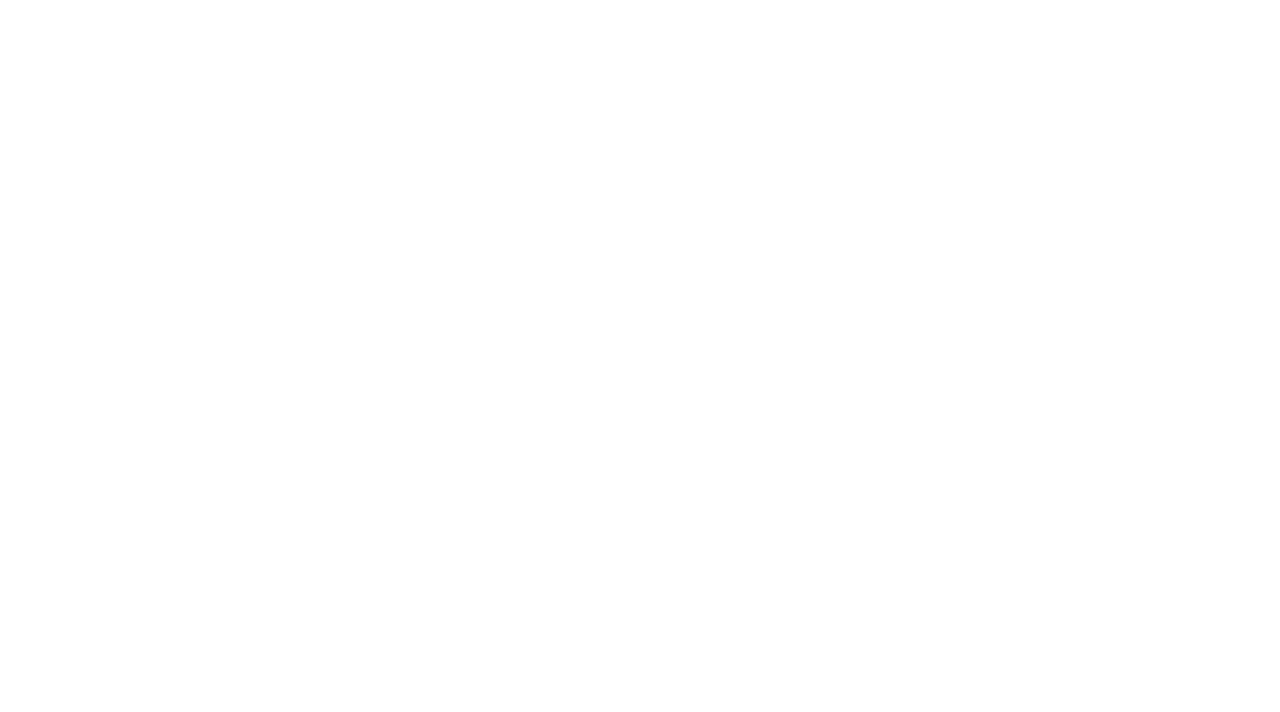
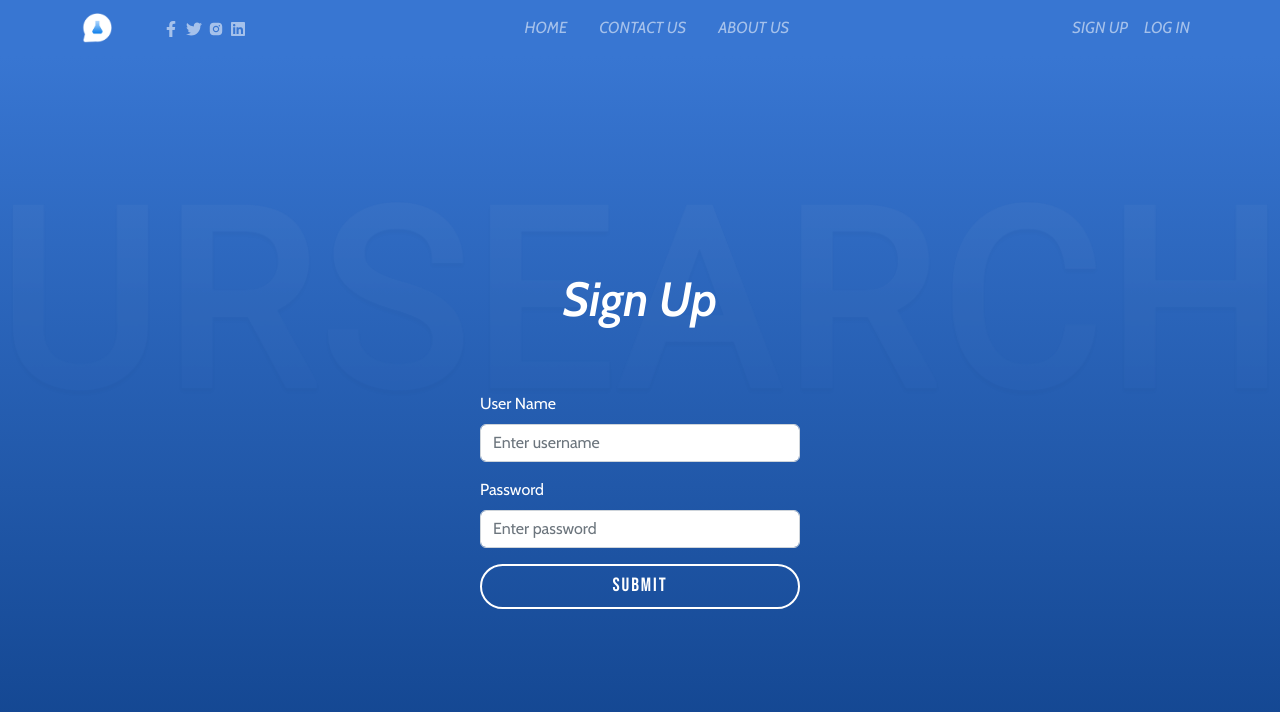
Before and after one commit to sweMojtaba/urSearchFrontEnd, a React (Create React App) app: page /auth/signup/1 in a window 1280 px wide. Before the commit this address had no page. Shown: the top 712 px of the page. Built offline with nearby package versions, Linux system fonts and the light colour scheme.

Commit message:
auth done for now

```diff
--- /dev/null
+++ b/src/components/auth/p2/Login.jsx
@@ -0,0 +1,75 @@
+import React, { useContext, useState } from "react";
+import RoleWrapper from "./RoleWrapper";
+import UserContext from "../../structural/UserContext";
+import { useNavigate } from "react-router-dom";
+import RoleContext from "./RoleContext";
+import fakeLogin from "./fakeLogin";
+import { Button, Container, Form } from "react-bootstrap";
+
+function Login() {
+    const [username, setUsername] = useState("");
+    const [password, setPassword] = useState("");
+
+    const [userState, setUserState] = useContext(UserContext);
+    const [role, setRole] = useContext(RoleContext);
+
+    const navigate = useNavigate();
+
+    const handleUsernameChange = (event) => {
+        setUsername(event.target.value);
+    }
+    const handlePasswordChange = (event) => {
+        setPassword(event.target.value);
+    }
+
+    const handleSubmit = (event) => {
+        event.preventDefault();
+        if (username === "" || password === "") {
+            alert("You must provide both a username and password!");
+        } else {
+            // To-do: change fakeSignup to realSignup
+            fakeLogin(username, password, role).then((res) => {
+                if (res.status === 404) {
+                    alert("Incorrect username!");
+                } else if (res.status === 401) {
+                    alert("Incorrect password!");
+                } else if (res.status === 200) {
+                    if (role === "individual") {
+                        setUserState(1);
+                    } else if (role === "lab") {
+                        setUserState(2);
+                    }
+                    alert("Successfully logged in!");
+                    navigate("/"); // To-do
+                }
+                return res.json();
+            }).then((data) => {
+                console.log(data);
+            }).catch((error) => {
+                console.log(error);
+            })
+        }
+    }
+
+    // To-do: styling
+    return <RoleWrapper>
+        <Container className="sparse-content">
+            <h1>Login</h1>
+            <Form>
+                <Form.Group className="mb-3">
+                    <Form.Label>User Name</Form.Label>
+                    <Form.Control type="text" placeholder="Enter username" value={username} onChange={handleUsernameChange} />
+                </Form.Group>
+                <Form.Group className="mb-3" controlId="formBasicPassword">
+                    <Form.Label>Password</Form.Label>
+                    <Form.Control type="password" placeholder="Enter password" value={password} onChange={handlePasswordChange} />
+                </Form.Group>
+                <Button variant="primary" type="submit" onClick={handleSubmit}>
+                    Submit
+                </Button>
+            </Form>
+        </Container>
+    </RoleWrapper>
+}
+
+export default Login;
--- /dev/null
+++ b/src/components/auth/p2/RoleContext.jsx
@@ -0,0 +1,5 @@
+import { createContext } from "react";
+
+const RoleContext = createContext("");
+
+export default RoleContext;
--- /dev/null
+++ b/src/components/auth/p2/RoleWrapper.jsx
@@ -0,0 +1,18 @@
+import React, { useEffect, useState } from "react";
+import { useParams } from "react-router-dom";
+import RoleContext from "./RoleContext";
+
+function RoleWrapper(props) {
+    const params = useParams(); // {role: xxx}
+    const [role, setRole] = useState(params.role);
+    useEffect(() => {
+        setRole(params.role);
+        console.log("role:", params.role);
+    }, [params.role]);
+
+    return <RoleContext.Provider value={[role, setRole]}>
+        {props.children}
+    </RoleContext.Provider>
+}
+
+export default RoleWrapper;
--- /dev/null
+++ b/src/components/auth/p2/Signup.jsx
@@ -0,0 +1,72 @@
+import React, { useContext, useState } from "react";
+import RoleWrapper from "./RoleWrapper";
+import UserContext from "../../structural/UserContext";
+import { useNavigate } from "react-router-dom";
+import RoleContext from "./RoleContext";
+import fakeSignup from "./fakeSignup";
+import { Button, Container, Form } from "react-bootstrap";
+
+function Signup() {
+    const [username, setUsername] = useState("");
+    const [password, setPassword] = useState("");
+    const [userState, setUserState] = useContext(UserContext);
+    const [role, setRole] = useContext(RoleContext);
+
+    const navigate = useNavigate();
+
+    const handleUsernameChange = (event) => {
+        setUsername(event.target.value);
+    }
+    const handlePasswordChange = (event) => {
+        setPassword(event.target.value);
+    }
+
+    const handleSubmit = (event) => {
+        event.preventDefault();
+        if (username === "" || password === "") {
+            alert("You must provide both a username and password!");
+        } else {
+            // To-do: change fakeSignup to realSignup
+            fakeSignup(username, password, role).then((res) => {
+                if (res.status === 409) {
+                    alert("That username has already been taken!");
+                } else if (res.status === 200) {
+                    alert("Successfully registered!");
+                    if (role === "individual") {
+                        setUserState(1);
+                    } else if (role === "lab") {
+                        setUserState(2);
+                    }
+                    navigate("/"); // To-do
+                }
+                return res.json();
+            }).then((data) => {
+                console.log(data);
+            }).catch((error) => {
+                console.log(error);
+            })
+        }
+    }
+
+    // To-do: styling
+    return <RoleWrapper>
+        <Container className="sparse-content">
+            <h1>Sign Up</h1>
+            <Form>
+                <Form.Group className="mb-3">
+                    <Form.Label>User Name</Form.Label>
+                    <Form.Control type="text" placeholder="Enter username" value={username} onChange={handleUsernameChange} />
+                </Form.Group>
+                <Form.Group className="mb-3" controlId="formBasicPassword">
+                    <Form.Label>Password</Form.Label>
+                    <Form.Control type="password" placeholder="Enter password" value={password} onChange={handlePasswordChange} />
+                </Form.Group>
+                <Button variant="primary" type="submit" onClick={handleSubmit}>
+                    Submit
+                </Button>
+            </Form>
+        </Container>
+    </RoleWrapper>
+}
+
+export default Signup;
--- /dev/null
+++ b/src/components/auth/p2/fakeLogin.js
@@ -0,0 +1,18 @@
+async function fakeLogin(username, password, role) {
+    console.log("Faking login by sending request to badger chat...")
+    const res = await fetch("https://cs571.org/s23/hw6/api/login", {
+        method: "POST",
+        credentials: "include",
+        headers: {
+            "X-CS571-ID": "bid_30e5ed25e99b26f8f91c",
+            "Content-Type": "application/json"
+        },
+        body: JSON.stringify({
+            "username": username,
+            "password": password
+        })
+    })
+    return res;
+}
+
+export default fakeLogin;
--- /dev/null
+++ b/src/components/auth/p2/fakeSignup.js
@@ -0,0 +1,18 @@
+async function fakeSignup(username, password, role) {
+    console.log("Faking signup by sending request to badger chat...")
+    const res = await fetch("https://www.cs571.org/s23/hw6/api/register", {
+        method: "POST",
+        credentials: "include",
+        headers: {
+            "X-CS571-ID": "bid_30e5ed25e99b26f8f91c",
+            "Content-Type": "application/json"
+        },
+        body: JSON.stringify({
+            "username": username,
+            "password": password
+        })
+    })
+    return res;
+}
+
+export default fakeSignup;
--- a/src/components/structural/InterfaceSwitch.jsx
+++ b/src/components/structural/InterfaceSwitch.jsx
@@ -8,6 +8,8 @@ import About from '../welcome/About';
 import AuthLayout from '../auth/Layout';
 import Signup from '../auth/p1/Signup';
 import Login from '../auth/p1/Login';
+import SignupRole from '../auth/p2/Signup';
+import LoginRole from '../auth/p2/Login';
 
 function InterfaceSwitch() {
     const [userState, setUserState] = useState(0);
@@ -19,27 +21,28 @@ function InterfaceSwitch() {
             setUserState(parseInt(userStateStored));
         }
     }, [])
+    useEffect(() => {
+        localStorage.setItem("userState", userState);
+    }, [userState])
     return <UserContext.Provider value={[userState, setUserState]}>
         <BrowserRouter>
             <Routes>
                 <Route path="/" element={<WelcomeLayout />} >
                     <Route index element={<Slides />} />
                 </Route>
-                <Route path="/welcome" element={<WelcomeLayout />} >
+                <Route path="welcome" element={<WelcomeLayout />} >
                     <Route index element={<Slides />} />
-                    <Route path="/welcome/contact" element={<Contact />} />
-                    <Route path="/welcome/about" element={<About />} />
+                    <Route path="contact" element={<Contact />} />
+                    <Route path="about" element={<About />} />
                 </Route>
-                <Route path="/auth" element={<AuthLayout />}>
-                    <Route path="/auth/signup">
+                <Route path="auth" element={<AuthLayout />}>
+                    <Route path="signup">
                         <Route index element={<Signup />} />
-                        <Route path='/auth/signup/individual' element/>
-                        <Route path='/auth/signup/lab' element/>
+                        <Route path=':role' element={<SignupRole />} />
                     </Route>
-                    <Route path="/auth/login">
+                    <Route path="login">
                         <Route index element={<Login />} />
-                        <Route path='/auth/login/individual' element/>
-                        <Route path='/auth/login/lab' element/>
+                        <Route path=':role' element={<LoginRole />} />
                     </Route>
                 </Route>
             </Routes>
```
